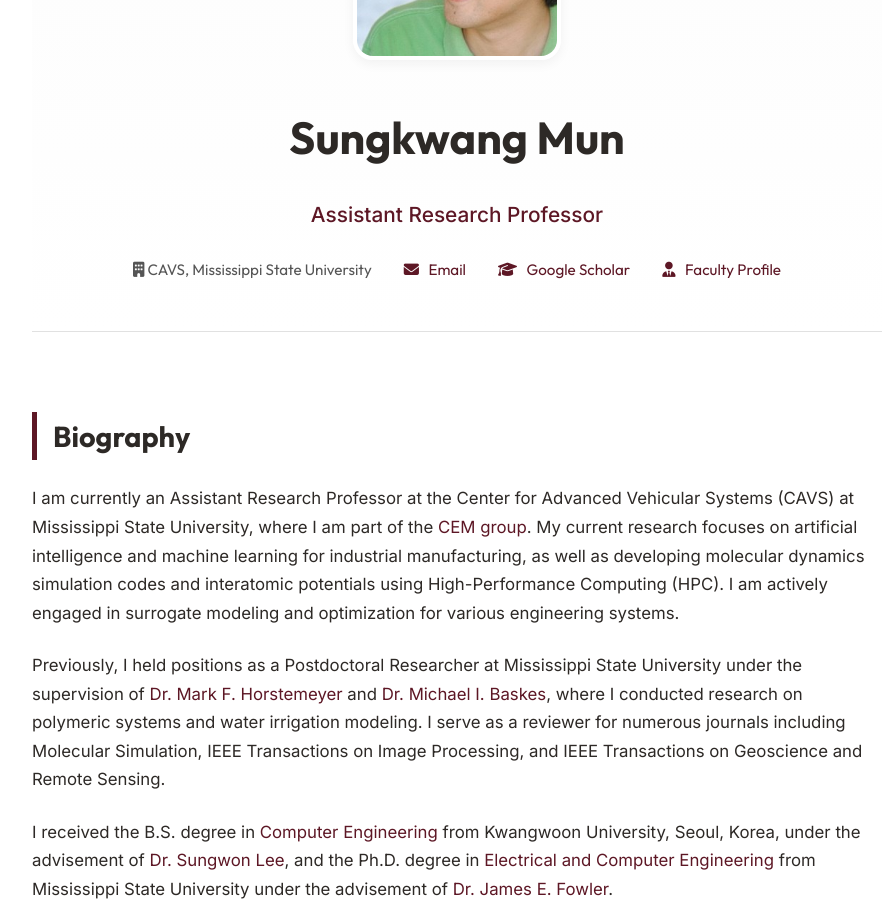
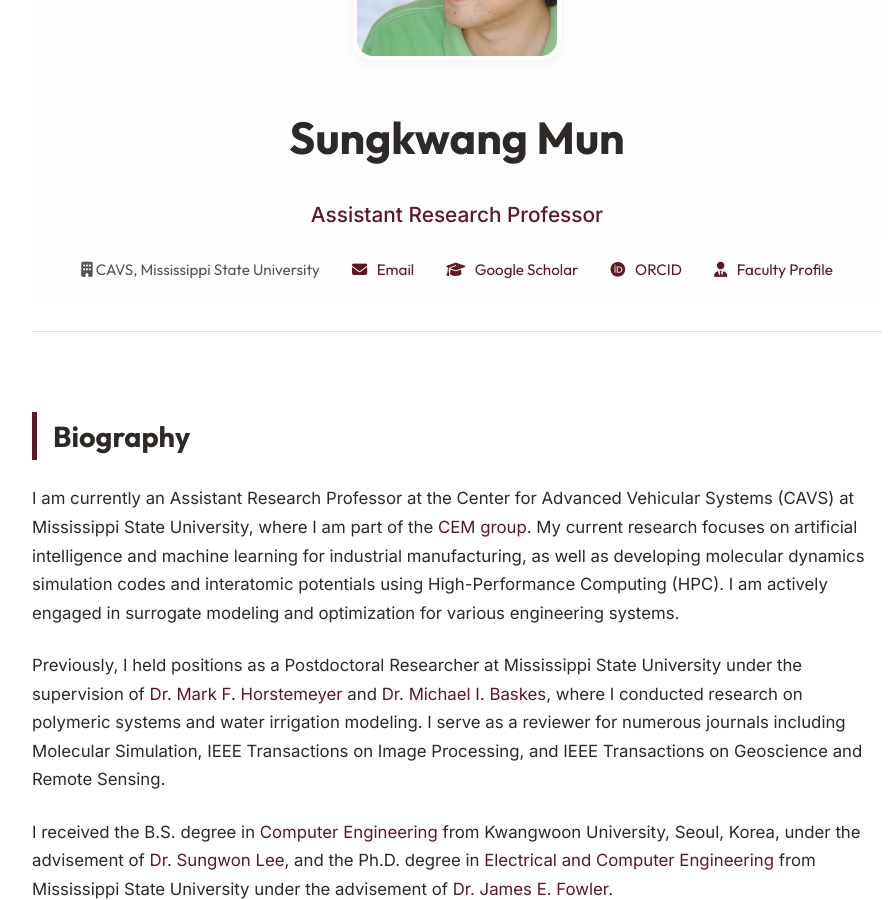
Before and after one commit to sungkwang/sungkwang.github.io, a Jekyll site: the page built from index.html, in a window 1280 px wide and 900 px high, scrolled down 335 px. Shown: the whole window, without its empty margins (183-1078 px from the left). Built offline with Jekyll 4.4.1, drawn with Linux system fonts in a browser that asks for light colours.

Commit message:
feat: add ORCID link to header profile section

```diff
--- a/index.html
+++ b/index.html
@@ -11,6 +11,7 @@ title: Home
                 <span><i class="fa-solid fa-building"></i> CAVS, Mississippi State University</span>
                 <span><a href="mailto:sungkwan@cavs.msstate.edu"><i class="fa-solid fa-envelope"></i> Email</a></span>
                 <span><a href="http://scholar.google.com/citations?user=jiOs3LgAAAAJ" target="_blank"><i class="fa-solid fa-graduation-cap"></i> Google Scholar</a></span>
+                <span><a href="https://orcid.org/0000-0002-3347-2587" target="_blank"><i class="fa-brands fa-orcid"></i> ORCID</a></span>
                 <span><a href="https://www.cavs.msstate.edu/directory/information.php?d=1983" target="_blank"><i class="fa-solid fa-user-tie"></i> Faculty Profile</a></span>
             </div>
         </header>
```
